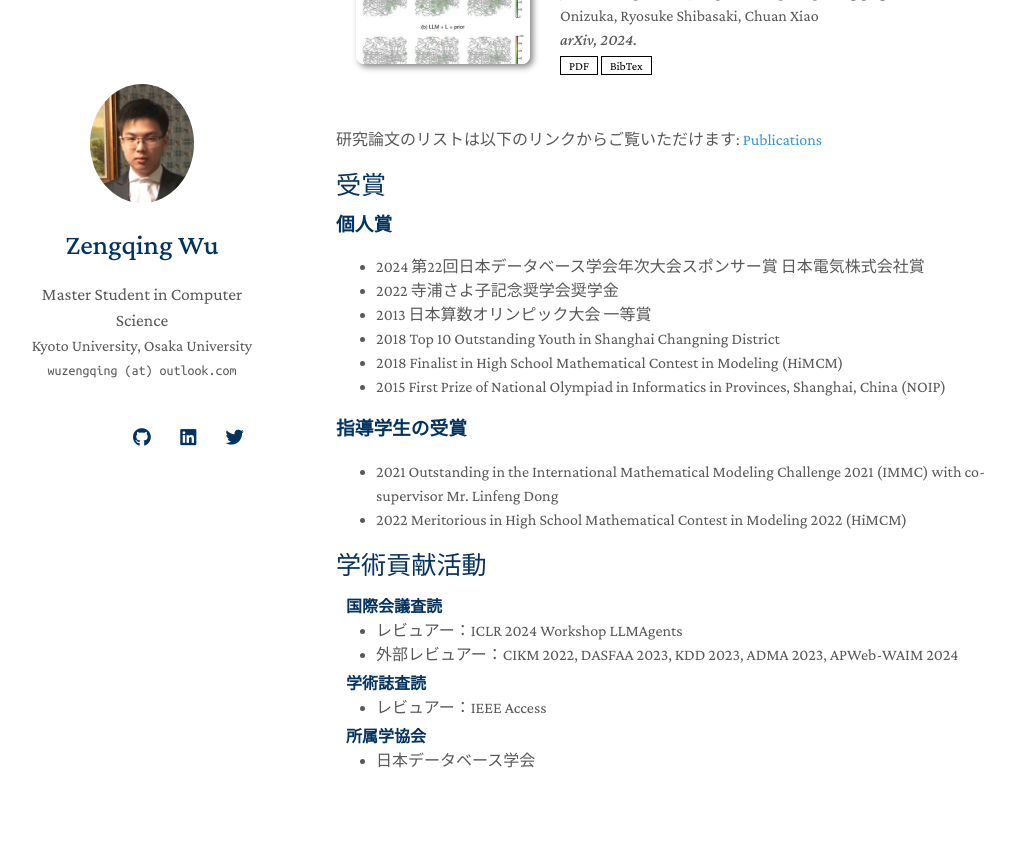
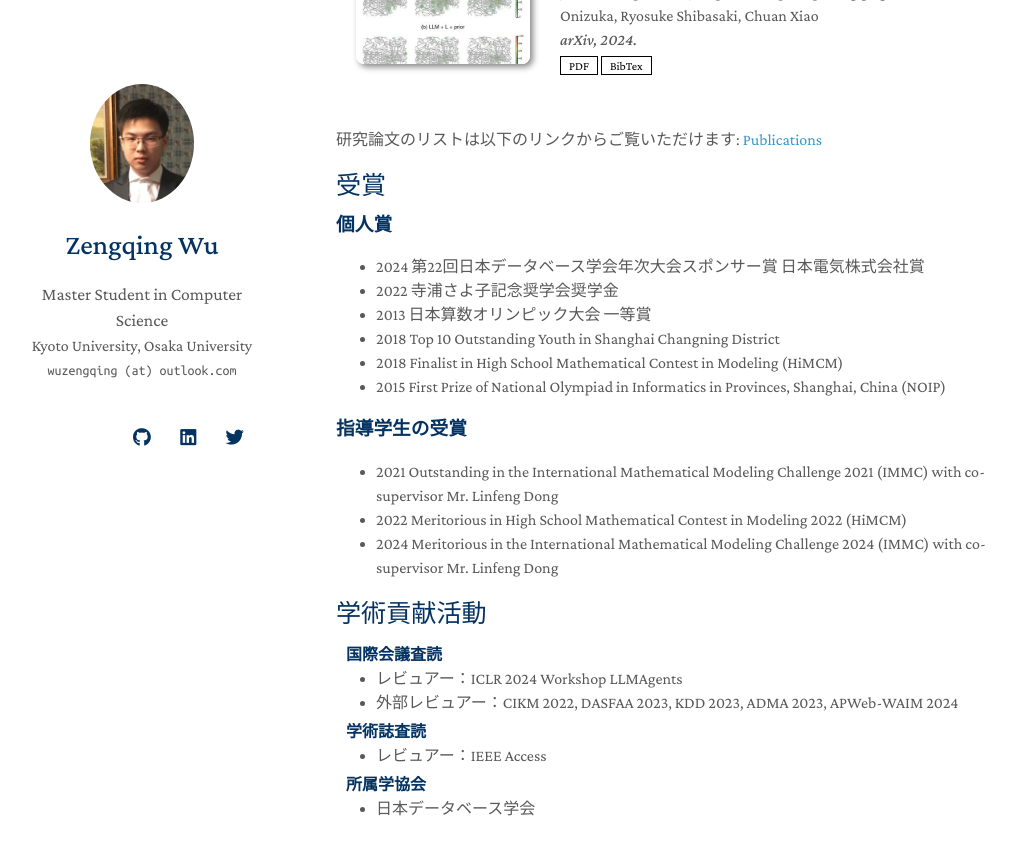
Before and after one commit to wuzengqing001225/wuzengqing001225.github.io, a Jekyll site: the page built from jp.md, in a window 1280 px wide and 900 px high, scrolled down 1257 px. Shown: the top 855 px of the window, without its empty margins (134-1148 px from the left). Built offline with Jekyll 4.4.1, drawn with Linux system fonts in a browser that asks for light colours; nearby versions of some CDN libraries; a style sheet for code colours, icons or effects is not loaded; our own code applies the rules of GitHub Pages for plain Markdown files.

Commit message:
Update awards_jp.md

```diff
--- a/_includes/awards_jp.md
+++ b/_includes/awards_jp.md
@@ -10,3 +10,4 @@
 ### 指導学生の受賞
 - 2021 Outstanding in the International Mathematical Modeling Challenge 2021 (IMMC) with co-supervisor Mr. Linfeng Dong
 - 2022 Meritorious in High School Mathematical Contest in Modeling 2022 (HiMCM)
+- 2024 Meritorious in the International Mathematical Modeling Challenge 2024 (IMMC) with co-supervisor Mr. Linfeng Dong
```
